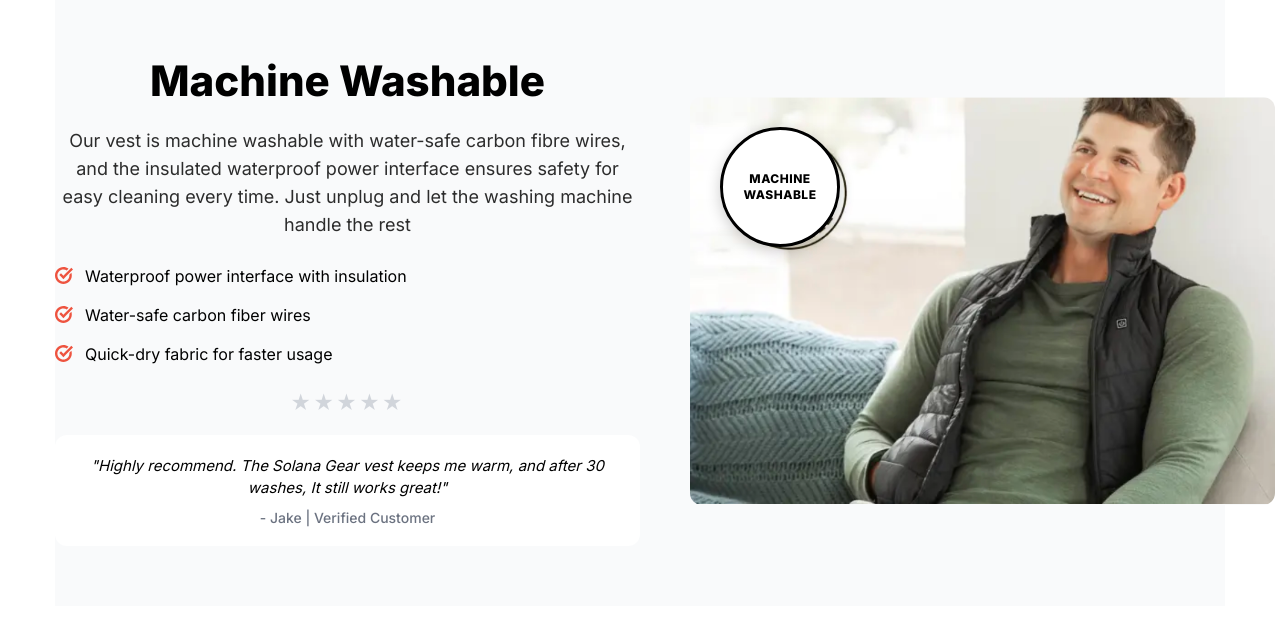
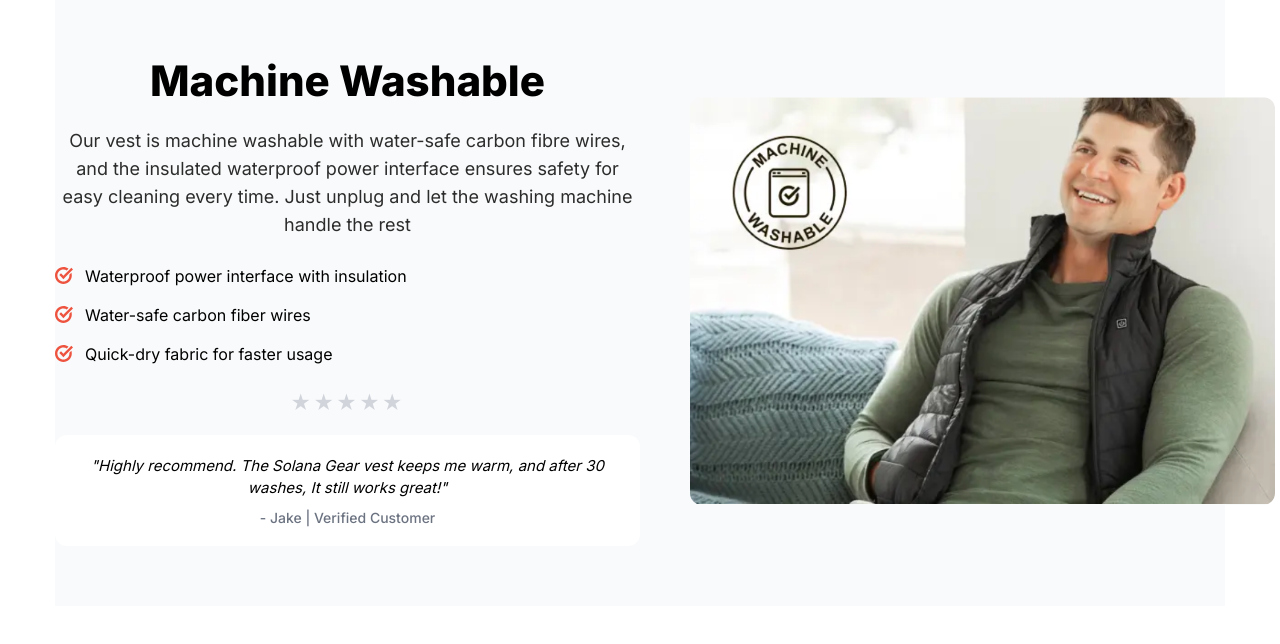
Before and after one commit to dfegarido/heated-vest, a plain HTML site: page index.html in a window 1280 px wide. Shown: the part 3080-3724 px from the top of the page. Drawn offline with Linux system fonts and the light colour scheme.

Commit message:
remove the badge

```diff
--- a/index.html
+++ b/index.html
@@ -341,7 +341,7 @@
                     <div class="s1-machine-washable-right">
                         <div class="s1-machine-washable-image-container">
                             <img src="images/s1 mid 3.png" alt="Machine Washable" class="s1-machine-washable-image">
-                            <div class="s1-machine-washable-badge">MACHINE WASHABLE</div>
+
                         </div>
                     </div>
                 </div>
```
